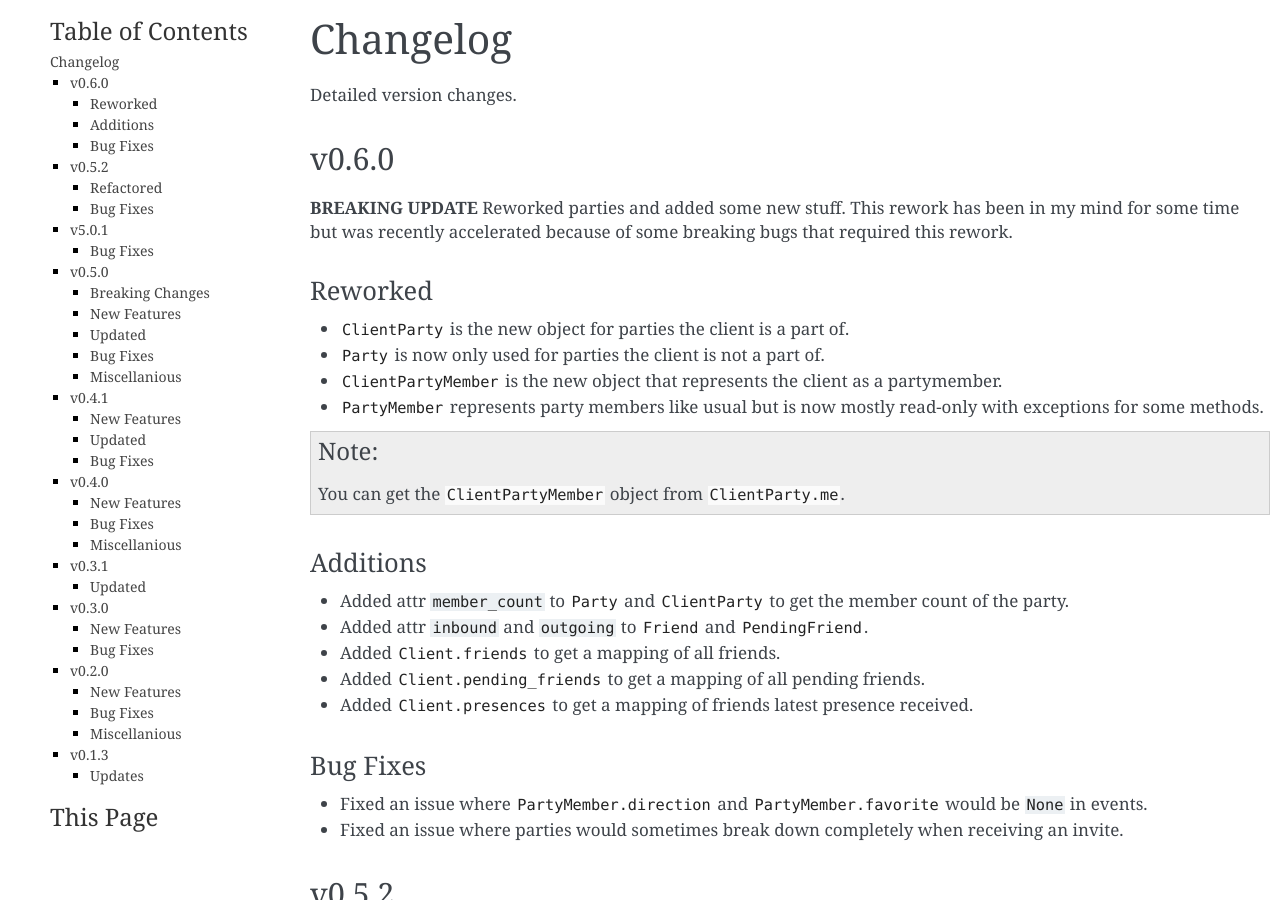
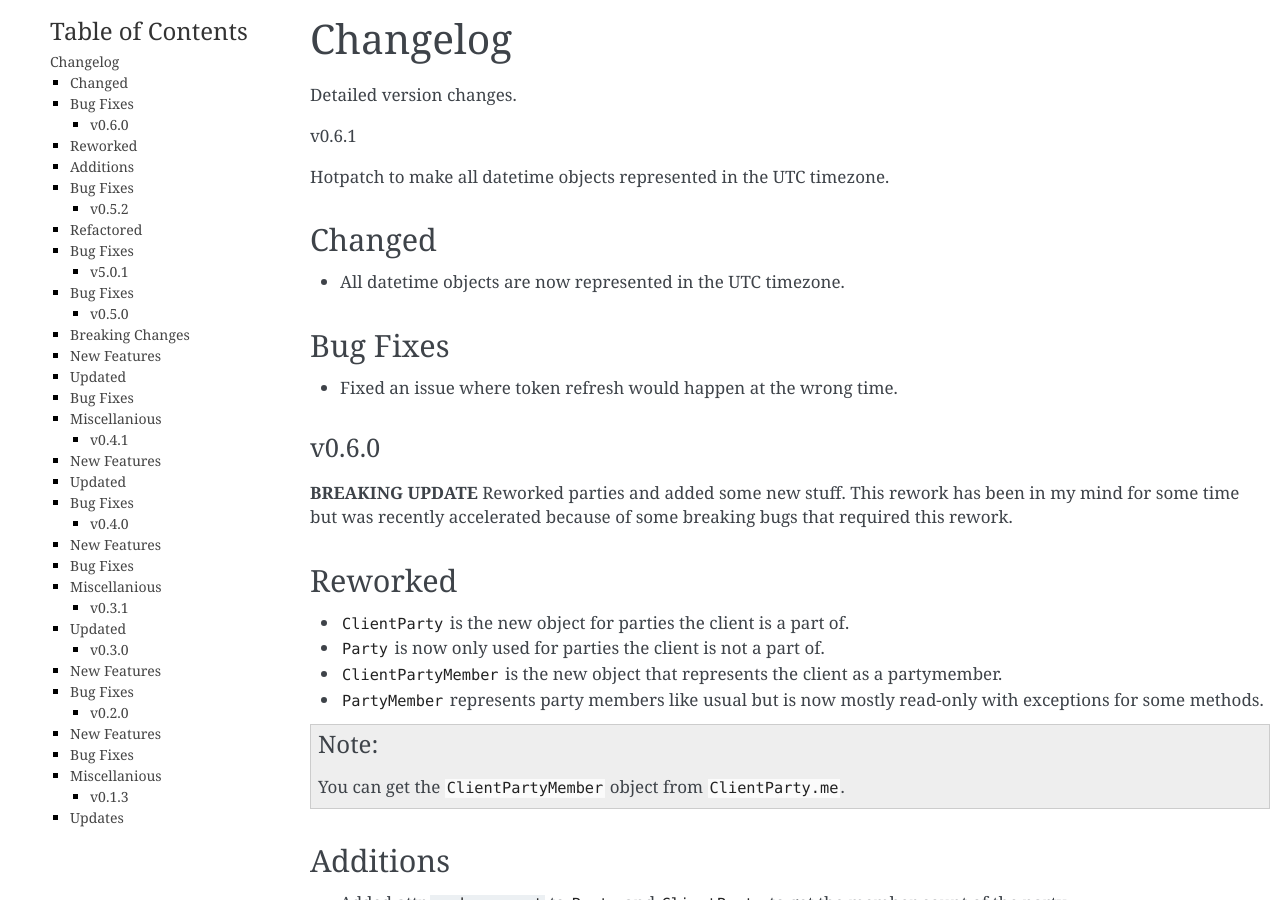
Before and after one commit to Terbau/fortnitepy, a Sphinx documentation site: the page built from docs/changelog.rst, in a window 1280 px wide and 900 px high. Built offline with Sphinx 7.4.7, drawn with Linux system fonts in a browser that asks for light colours.

Commit message:
changelog + version bump

```diff
--- a/docs/changelog.rst
+++ b/docs/changelog.rst
@@ -4,6 +4,21 @@ Changelog
 =========
 
 Detailed version changes.
+
+
+v0.6.1
+
+Hotpatch to make all datetime objects represented in the UTC timezone.
+
+Changed
+~~~~~~~
+
+- All datetime objects are now represented in the UTC timezone.
+
+Bug Fixes
+~~~~~~~~~
+
+- Fixed an issue where token refresh would happen at the wrong time.
 
 
 v0.6.0
--- a/fortnitepy/__init__.py
+++ b/fortnitepy/__init__.py
@@ -24,7 +24,7 @@ OUT OF OR IN CONNECTION WITH THE SOFTWARE OR THE USE OR OTHER DEALINGS IN THE
 SOFTWARE.
 """
 
-__version__ = '0.6.0'
+__version__ = '0.6.1'
 
 from .client import Client
 from .friend import Friend, PendingFriend
```
